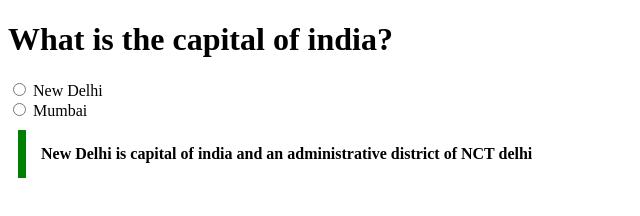
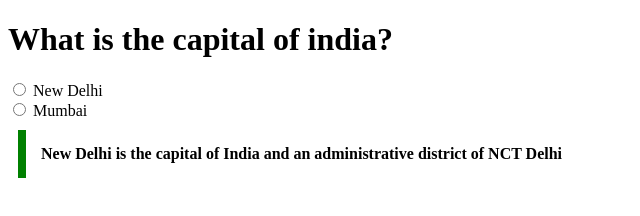
Before and after one commit to acciojob/trivia-gayatri0803, a website: page main.html in a window 1280 px wide. Shown: the full height of the page, 0-640 px from the left. Drawn offline with Linux system fonts and the light colour scheme.

Commit message:
corrected

```diff
--- a/main.html
+++ b/main.html
@@ -14,7 +14,7 @@
 	<input type="radio" name="state" value="Mumbai">
 	<label for="">Mumbai</label><br>
 	</form>
-	<blockquote class="text">New Delhi is capital of india and an administrative district of NCT delhi</blockquote>
+	<blockquote class="text">New Delhi is the capital of India and an administrative district of NCT Delhi</blockquote>
 	<cite><a href="https://en.wikipedia.org/wiki/New_Delhi"></a></cite>
     <script type="text/javascript" src="./script.js">
 </script>
```
